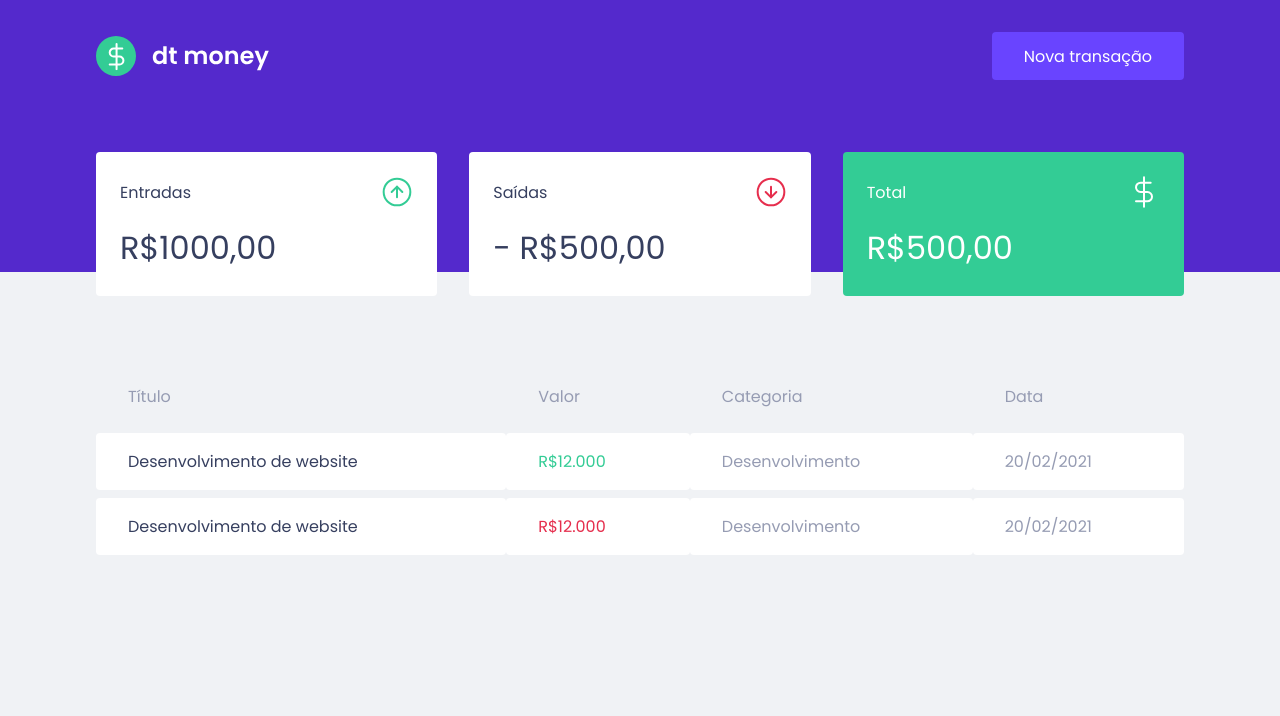
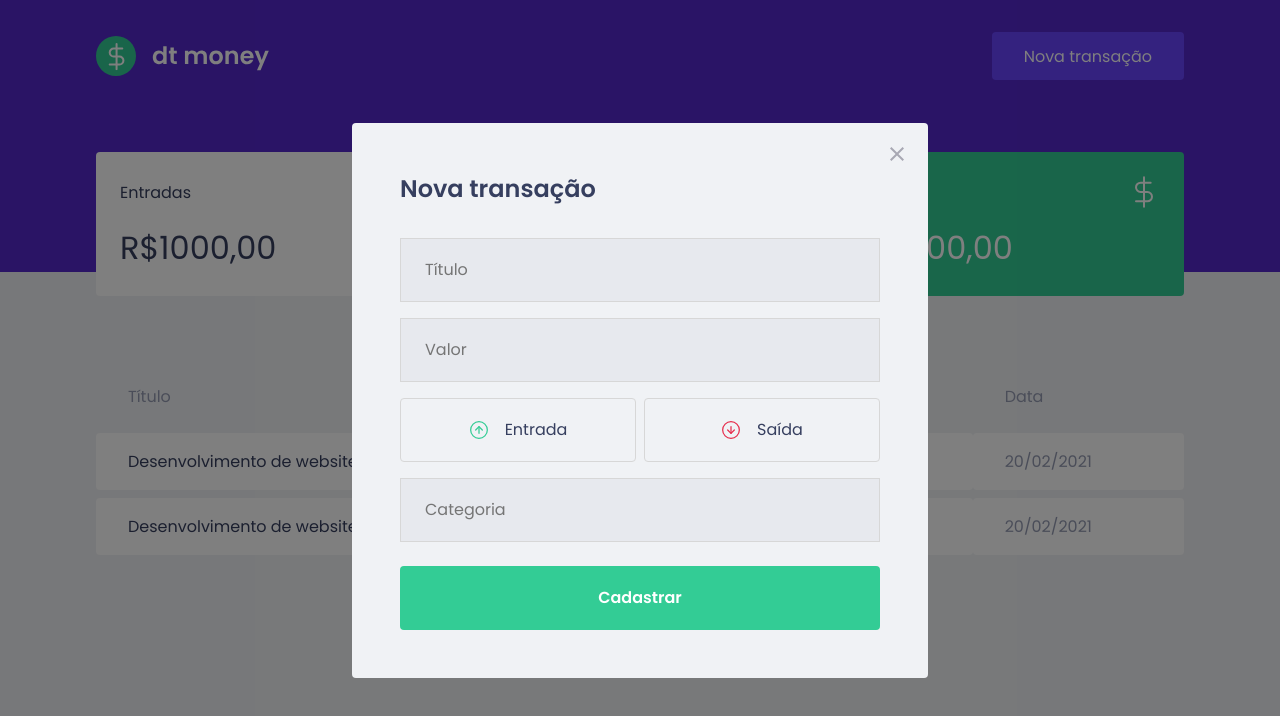
Before and after one commit to matheus-crivellari/ignite-02-dtmoney, a React (Create React App) app: page / in a window 1280 px wide. Both pictures are taken after a click on the button "Nova transação". Shown: the top 716 px of the page. Built offline with nearby package versions, Linux system fonts and the light colour scheme; no server answers; what miragejs would draw is missing.

Commit message:
feat: add new transaction modal

```diff
--- a/package.json
+++ b/package.json
@@ -3,8 +3,12 @@
   "version": "0.1.0",
   "private": true,
   "dependencies": {
+    "axios": "^0.24.0",
+    "miragejs": "^0.1.43",
+    "polished": "^4.1.3",
     "react": "^17.0.2",
     "react-dom": "^17.0.2",
+    "react-modal": "^3.14.4",
     "react-scripts": "5.0.0",
     "styled-components": "^5.3.3",
     "web-vitals": "^2.1.2"
@@ -17,6 +21,7 @@
     "@types/node": "^16.11.17",
     "@types/react": "^17.0.38",
     "@types/react-dom": "^17.0.11",
+    "@types/react-modal": "^3.13.1",
     "@types/styled-components": "^5.1.19",
     "typescript": "^4.5.4"
   },
--- a/src/App.tsx
+++ b/src/App.tsx
@@ -1,13 +1,32 @@
 import { Dashboard } from "./components/Dashboard";
 import { Header } from "./components/Header";
 import { GlobalStyle } from "./styles/global";
+import Modal from 'react-modal';
+import { useState } from "react";
+import { NewTransactionModal } from "./components/NewTransactionModal";
+
+Modal.setAppElement('#root');
 
 export function App() {
+  const [isNewTransactionModalOpen, setIsNewTransactionModalOpen] = useState(false);
+
+  function handleOpenNewTransactionModal() {
+      setIsNewTransactionModalOpen(true);
+  }
+
+  function handleCloseNewTransactionModal() {
+      setIsNewTransactionModalOpen(false);
+  }
+
   return (
     <>
-      <Header />
+      <GlobalStyle />
+      <Header onOpenNewTransactionModal={handleOpenNewTransactionModal} />
       <Dashboard />
-      <GlobalStyle />
+      <NewTransactionModal
+        isOpen={isNewTransactionModalOpen}
+        onRequestClose={handleCloseNewTransactionModal}
+      />
     </>
   );
 };
--- a/src/components/Header/index.tsx
+++ b/src/components/Header/index.tsx
@@ -1,12 +1,16 @@
 import logoImg from '../../assets/logo.svg';
 import { Container, Content } from './styles';
 
-export function Header() {
+interface HeaderProps {
+    onOpenNewTransactionModal: () => void;
+}
+
+export function Header({ onOpenNewTransactionModal }: HeaderProps) {
     return (
         <Container>
             <Content>
                 <img src={logoImg} alt="dt money" />
-                <button type="button">
+                <button type="button" onClick={onOpenNewTransactionModal}>
                     Nova transação
                 </button>
             </Content>
--- /dev/null
+++ b/src/components/NewTransactionModal/index.tsx
@@ -0,0 +1,64 @@
+import Modal from 'react-modal';
+import { Container, TransactionTypeContainer } from './styles';
+import closeImg from '../../assets/close.svg';
+import incomeImg from '../../assets/income.svg'
+import outcomeImg from '../../assets/outcome.svg'
+
+interface NewTransactionModalProps {
+    isOpen:  boolean;
+    onRequestClose: () => void;
+}
+
+export function NewTransactionModal({ isOpen, onRequestClose }: NewTransactionModalProps) {
+    return (
+        <Modal
+            isOpen={isOpen}
+            onRequestClose={onRequestClose}
+            overlayClassName="react-modal-overlay"
+            className="react-modal-content"
+        >
+            <button
+                type='button'
+                onClick={onRequestClose}
+                className='react-modal-close'
+            >
+                <img src={closeImg} alt="Fechar modal" />
+            </button>
+
+            <Container>
+                <h2>Nova transação</h2>
+
+                <input
+                    type="text"
+                    placeholder='Título'
+                />
+
+                <input
+                    type="number"
+                    placeholder='Valor'
+                />
+
+                <TransactionTypeContainer>
+                    <button type="button">
+                        <img src={incomeImg} alt="Entrada" />
+                        <span>Entrada</span>
+                    </button>
+
+                    <button type="button">
+                        <img src={outcomeImg} alt="Saída" />
+                        <span>Saída</span>
+                    </button>
+                </TransactionTypeContainer>
+
+                <input
+                    type="text"
+                    placeholder='Categoria'
+                />
+
+                <button type="submit">
+                    Cadastrar
+                </button>
+            </Container>
+        </Modal>
+    )
+}
--- /dev/null
+++ b/src/components/NewTransactionModal/styles.ts
@@ -0,0 +1,85 @@
+import styled from "styled-components";
+import { darken } from 'polished';
+
+export const Container = styled.form`
+    h2 {
+        color: var(--text-title);
+        font-size: 1.5rem;
+        margin-bottom: 2rem;
+    }
+
+    input {
+        width: 100%;
+        padding: 0 1.5rem;
+        height: 4rem;
+        border-radius: var().25rem;
+        border: 1px solid #d7d7d7;
+        background-color: #e7e9ee;
+        font-weight: 400;
+        font-size: 1rem;
+
+        &::placeholder {
+            color: var(text-body);
+        }
+
+        & + input {
+            margin-top: 1rem;
+        }
+    }
+
+    button[type=submit] {
+        width: 100%;
+        padding: 0 1.5rem;
+        height: 4rem;
+        background-color: var(--green);
+        color: #fff;
+        border-radius: .25rem;
+        border: 0;
+        font-size: 1rem;
+        margin-top: 1.5rem;
+        font-weight: 600;
+
+        transition: filter .2s;
+
+        &:hover {
+            filter: brightness(.9);
+        }
+
+    }
+`;
+
+export const TransactionTypeContainer = styled.div`
+    margin: 1rem 0;
+    display: grid;
+    grid-template-columns: 1fr 1fr;
+    gap: .5rem;
+
+
+    button {
+        height: 4rem;
+        border: 1px solid #d7d7d7;
+        border-radius: .25rem;
+        background-color: transparent;
+        display: flex;
+        align-items: center;
+        justify-content: center;
+
+        transition: border-color .2s;
+
+        &:hover {
+            border-color: ${darken(.1, '#d7d7d7')}
+        }
+
+        img {
+            width: 20px;
+            height: 20px;
+        }
+
+        span {
+            display: inline-block;
+            margin-left: 1rem;
+            font-size: 1rem;
+            color: var(--text-title);
+        }
+    }
+`;
--- a/src/styles/global.ts
+++ b/src/styles/global.ts
@@ -50,4 +50,41 @@
         opacity: 0.6;
         cursor: not-allowed;
     }
+
+    .react-modal-overlay {
+        background-color: rgba(0, 0 ,0 ,.5);
+
+        position: fixed;
+        top: 0;
+        bottom: 0;
+        left: 0;
+        right: 0;
+
+        display: flex;
+        align-items: center;
+        justify-content: center;
+    }
+
+    .react-modal-content {
+        width: 100%;
+        max-width: 576px;
+        background-color: var(--background);
+        padding: 3rem;
+        position: relative;
+        border-radius: .25rem;
+    }
+
+    .react-modal-close {
+        position: absolute;
+        right: 1.5rem;
+        top: 1.5rem;
+        border: 0;
+        background-color: transparent;
+
+        transition: filter .2s;
+
+        &:hover {
+            filter: brightness(.8);
+        }
+    }
 `;
```
Also changed, not shown: 1 other file (tests, documents, lock files or other folders).
